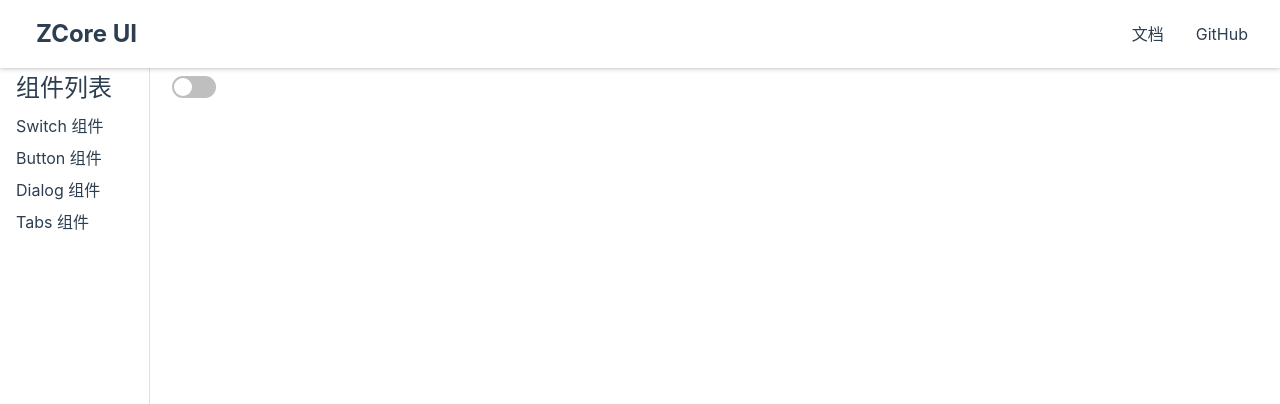
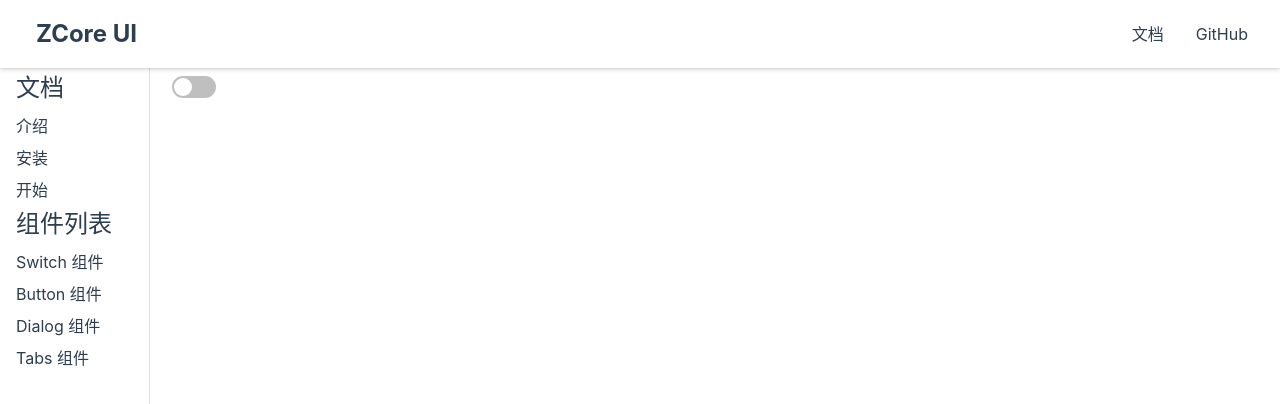
Before and after one commit to 1099571219/ZCore-UI, a Vue app: page /#/Doc/switch in a window 1280 px wide. Shown: the top 404 px of the page. Built offline with nearby package versions, Linux system fonts and the light colour scheme.

Commit message:
创建路由

```diff
--- a/src/router.ts
+++ b/src/router.ts
@@ -6,6 +6,9 @@
 import DialogDemo from './components/DialogDemo.vue'
 import TabsDemo from './components/TabsDemo.vue'
 import DocDemo from './components/DocDemo.vue'
+import Intro from './views/Intro.vue'
+import GetStarted from './views/GetStarted.vue'
+import Install from './views/Install.vue'
 
 const history = createWebHashHistory()
 export const router = createRouter({
@@ -16,6 +19,9 @@
             path: '/Doc', component: Doc,
             children: [
                 { path: '', component: DocDemo },
+                { path: 'intro', component: Intro },
+                { path: 'install', component: Install },
+                { path: 'get-started', component: GetStarted },
                 { path: 'switch', component: SwitchDemo },
                 { path: 'button', component: ButtonDemo },
                 { path: 'dialog', component: DialogDemo },
--- a/src/views/Doc.vue
+++ b/src/views/Doc.vue
@@ -3,6 +3,18 @@
     <Topnav :toggleMenuButtonVisible="true" class="nav" />
     <div class="content">
       <aside v-if="menuVisible">
+        <h2>文档</h2>
+        <ol>
+          <li>
+            <router-link  to="/Doc/intro">介绍</router-link>
+          </li>
+          <li>
+            <router-link  to="/Doc/install">安装</router-link>
+          </li>
+          <li>
+            <router-link  to="/Doc/get-started">开始</router-link>
+          </li>
+        </ol>
         <h2>组件列表</h2>
         <ol>
           <li>
--- /dev/null
+++ b/src/views/GetStarted.vue
@@ -0,0 +1,15 @@
+<template>
+    <div>
+    开始
+    </div>
+</template>
+
+<script>
+    export default {
+
+    }
+</script>
+
+<style lang="scss" scoped>
+
+</style>
--- /dev/null
+++ b/src/views/Install.vue
@@ -0,0 +1,15 @@
+<template>
+    <div>
+        安装
+    </div>
+</template>
+
+<script>
+    export default {
+
+    }
+</script>
+
+<style lang="scss" scoped>
+
+</style>
--- /dev/null
+++ b/src/views/Intro.vue
@@ -0,0 +1,15 @@
+<template>
+    <div>
+intro
+    </div>
+</template>
+
+<script>
+    export default {
+
+    }
+</script>
+
+<style lang="scss" scoped>
+
+</style>
```
